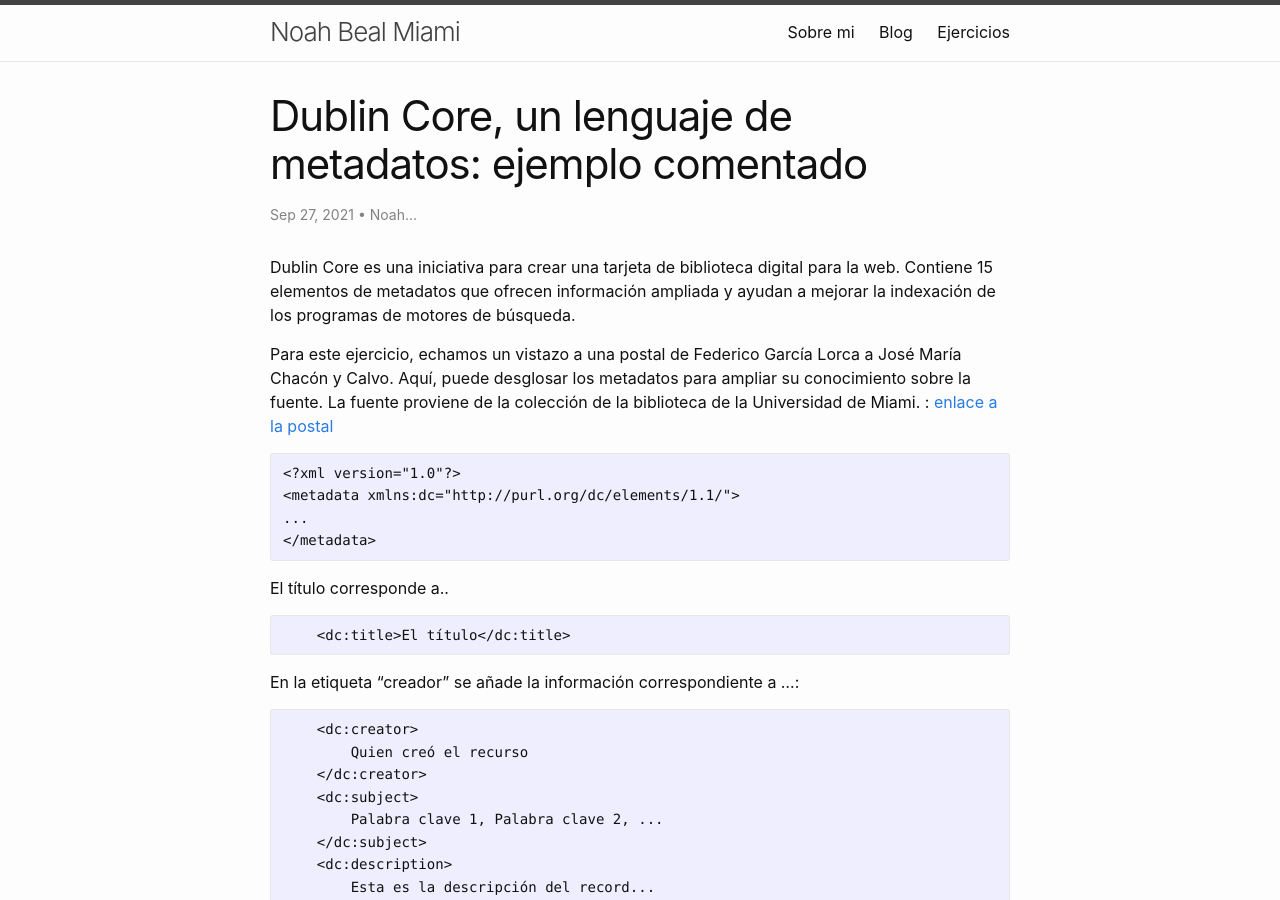
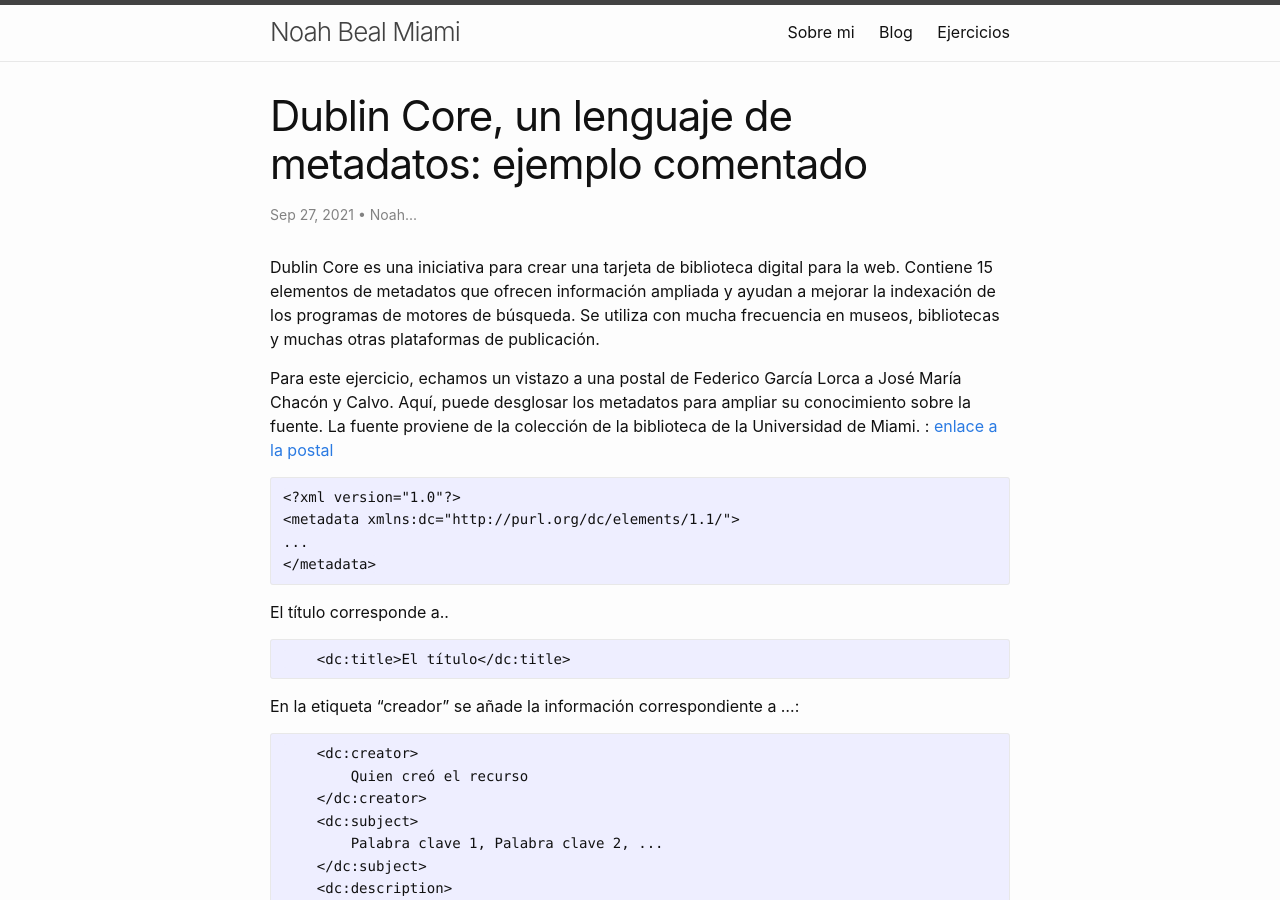
Before and after one commit to NoahBeal/NoahBeal.github.io, a Jekyll site: the page built from _posts/2021-09-27-metadatos.md, in a window 1280 px wide and 900 px high. Built offline with Jekyll 4.4.1, drawn with Linux system fonts in a browser that asks for light colours.

Commit message:
Update 2021-09-27-metadatos.md

```diff
--- a/_posts/2021-09-27-metadatos.md
+++ b/_posts/2021-09-27-metadatos.md
@@ -5,7 +5,7 @@ date: 2021-09-27
 author: Noah...
 ---
 
-Dublin Core es una iniciativa para crear una tarjeta de biblioteca digital para la web. Contiene 15 elementos de metadatos que ofrecen información ampliada y ayudan a mejorar la indexación de los programas de motores de búsqueda.
+Dublin Core es una iniciativa para crear una tarjeta de biblioteca digital para la web. Contiene 15 elementos de metadatos que ofrecen información ampliada y ayudan a mejorar la indexación de los programas de motores de búsqueda. Se utiliza con mucha frecuencia en museos, bibliotecas y muchas otras plataformas de publicación.
 
 
 Para este ejercicio, echamos un vistazo a una postal de Federico García Lorca a José María Chacón y Calvo. Aquí, puede desglosar los metadatos para ampliar su conocimiento sobre la fuente. La fuente proviene de la colección de la biblioteca de la Universidad de Miami. : [enlace a la postal](https://merrick.library.miami.edu/cdm/compoundobject/collection/chc5324/id/31/rec/19)
```
